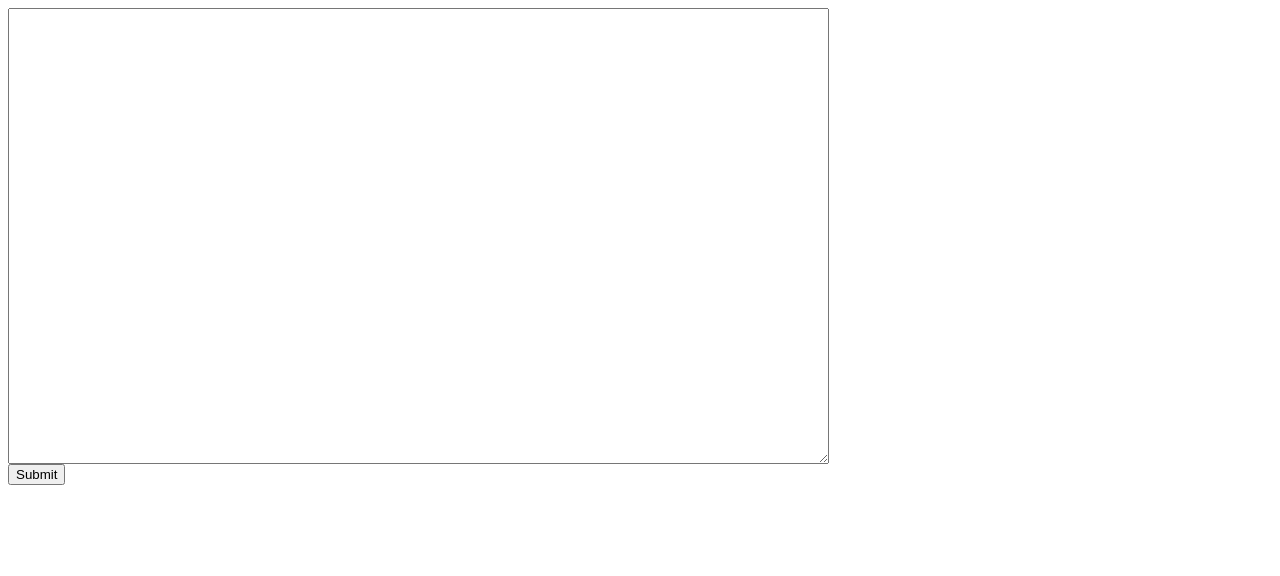
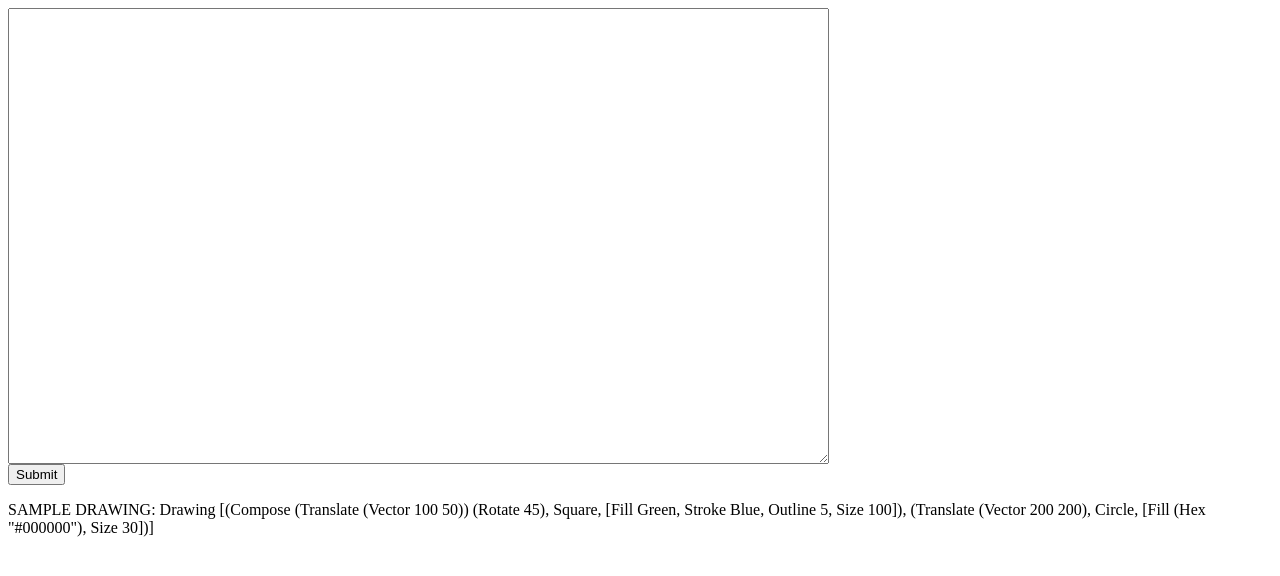
Before and after one commit to CraigArnott/CS4012-svg-server, a plain HTML site: page index.html in a window 1280 px wide. Drawn offline with Linux system fonts and the light colour scheme.

Commit message:
added sample drawing

```diff
--- a/index.html
+++ b/index.html
@@ -17,6 +17,9 @@
 </form>
 
 <div>
+SAMPLE DRAWING:
+
+Drawing [(Compose (Translate (Vector 100 50)) (Rotate 45), Square, [Fill Green, Stroke Blue, Outline 5, Size 100]), (Translate (Vector 200 200), Circle, [Fill (Hex "#000000"), Size 30])]
 
 </div>
 
```
